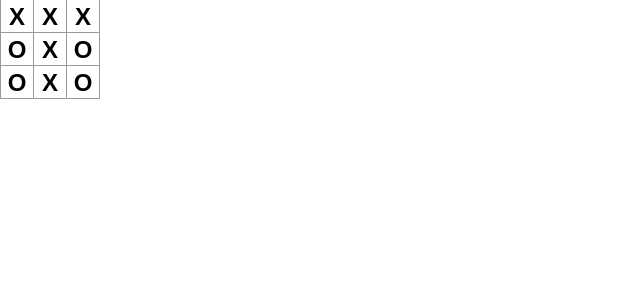
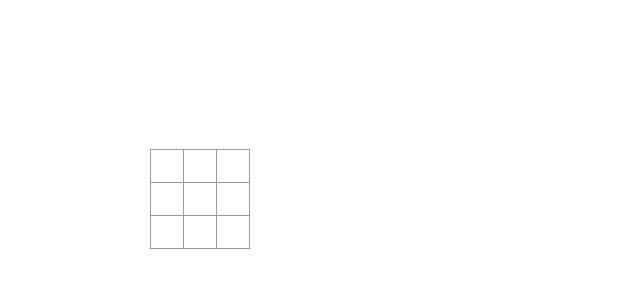
Before and after one commit to codetochangeMinds/tic-tac-toe, a React (Create React App) app: page / in a window 1280 px wide. Shown: the top 300 px of the page, without its empty margins (0-640 px from the left). Built offline with nearby package versions, Linux system fonts and the light colour scheme.

Commit message:
add interactivity

```diff
--- a/src/App.css
+++ b/src/App.css
@@ -1,5 +1,6 @@
 .App {
   text-align: center;
+  margin: 150px;
 }
 
 .App-logo {
--- a/src/components/shared/button.jsx
+++ b/src/components/shared/button.jsx
@@ -1,8 +1,15 @@
+import { useState } from 'react';
 import './styles.css'
 
 function Button(props) {
+    const [value, setValue] = useState(null);
+
+    function handleClick() {
+        setValue('X');
+    }
+
     return (
-        <button className="square">{props.value}</button>
+        <button className="square" onClick={handleClick}>{value}</button>
     )
 }
 
```
Also changed, not shown: 1 other file (tests, documents, lock files or other folders).
